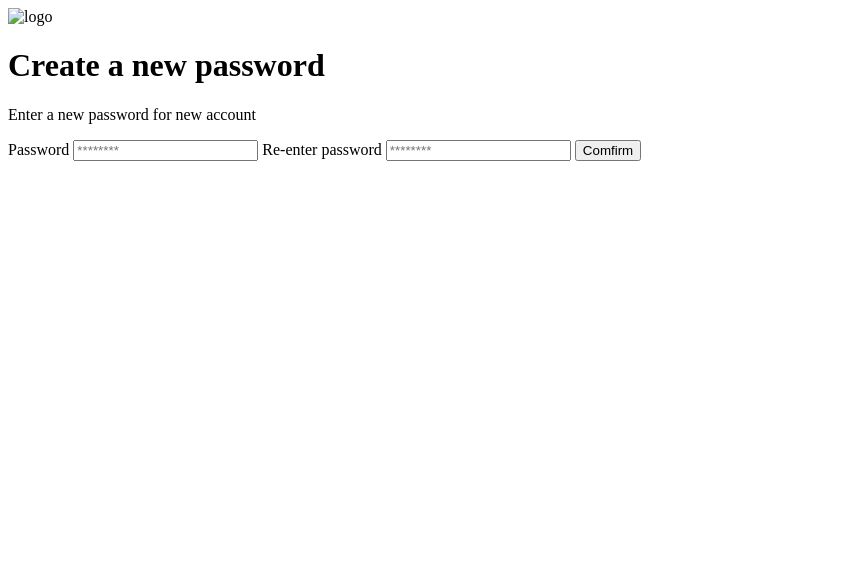
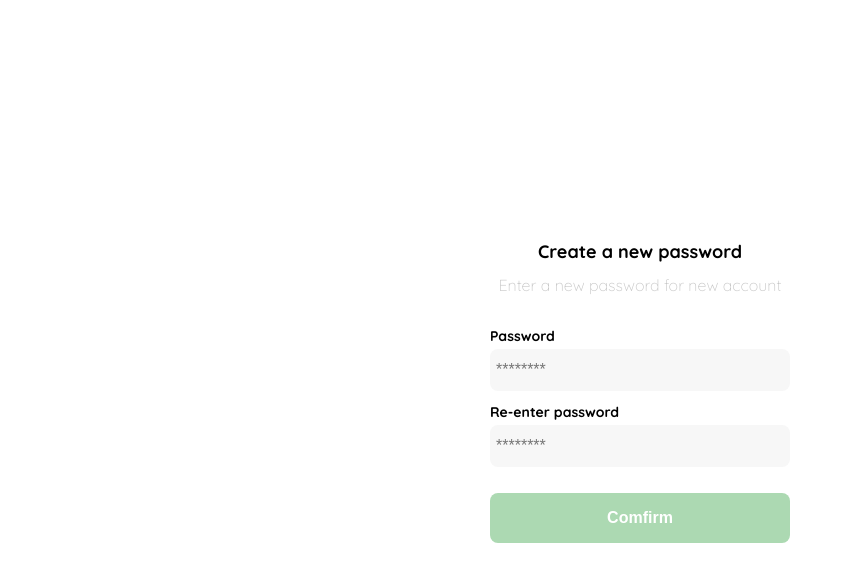
Before and after one commit to MBarronv/18-cursoPracticoHtml-CSS, a plain HTML site: page clase1.html in a window 1280 px wide. Shown: the whole page, without its empty margins (0-845 px from the left). Drawn offline with Linux system fonts and the light colour scheme.

Commit message:
se crea el login con estilos clase1.html

```diff
--- a/clase1.html
+++ b/clase1.html
@@ -5,11 +5,123 @@
     <meta http-equiv="X-UA-Compatible" content="IE=edge">
     <meta name="viewport" content="width=device-width, initial-scale=1.0">
     <title>Document</title>
+
+    <!-- 1.- Se busca en https://fonts.google.com , para la busqueda de la fuente seleccionada
+         2.- Se selecciona una de 300, 500 , 700 y ahi seleccionamos la familia para que la pagina
+             genere el link que podremos usar para pegarlo a nuestra pagina.
+         3.- Se genera dentro del tag de CSS en el selector de body la fuente mediante la regla copiada
+    -->
+    <link rel="preconnect" href="https://fonts.googleapis.com">
+    <link rel="preconnect" href="https://fonts.gstatic.com" crossorigin>
+    <link href="https://fonts.googleapis.com/css2?family=Quicksand:wght@300;500;700&display=swap" rel="stylesheet">
+
+
+    <style>
+
+         /* Escribimos :root para definir las variables globales */
+        :root{
+            --white: #FFFFFF;
+            --black: #000000;
+            --very-light-pink: #C7C7C7;
+            --text-input-field: #F7F7F7;
+            --hospital-green : #ACD9B2;
+            --sm: 14px;
+            --md: 16px;
+            --lg: 18px;
+        }
+
+        body {
+            font-family: 'Quicksand', sans-serif;
+            margin: 0;
+        }
+
+        .login{
+            width: 100%;
+            height: 100vh;
+            display: grid;          /* con grid */
+            place-items: center;    /* y esta prop se centra */
+        }
+
+        /* vamos a generar 3 filas, 1 para titulo,login y boton*/
+        .form-container{
+            display: grid;
+            grid-template-rows: auto 1fr auto; /* auto aqui es la parte superior y los siguientes fr (una fraccion) */
+            width: 300px; /* se pone 300 para que tome encuenta los telefonos */
+        }
+
+        .logo{
+            width: 150px;
+            margin-bottom: 48px;
+            justify-self: center;
+            display: none; /* para que no aparezca en pc */
+        }
+
+        .title{
+            font-size: var(--lg);
+            margin-bottom: 12px;
+            text-align: center;
+        }
+
+        .subtitle{
+            color: var(--very-light-pink);
+            font-size: var(--md);
+            font-weight: 300;
+            margin-top: 0;
+            margin-bottom: 32px;
+            text-align: center;
+        }
+
+        label{
+            font-size: var(--sm);
+            font-weight: bold;
+            margin-bottom: 4px;
+        }
+
+        .input{
+            background-color: var(--text-input-field);
+            border: none;
+            border-radius: 8px;
+            height: 30px;
+            font-size: var(--md);
+            padding: 6px;
+            margin-bottom: 12px;
+        }
+
+        .form{
+            display: flex;
+            flex-direction: column;
+        }
+
+        .primary-button{
+            background-color: var(--hospital-green);
+            border-radius: 8px;
+            border: none;
+            color: var(--white);
+            cursor: pointer; /* para que aparezca la manita */
+            width: 100%;
+            height: 50px;
+            font-size: var(--md);
+            font-weight: bold;
+        }
+
+        .login-button{
+            margin-bottom: 30px;
+            margin-top: 14px;
+        }
+
+
+        @media (max-width: 640px ){
+            .logo {
+                display: block;
+            }
+        }
+    </style>
+
 </head>
 <body>
     <div class="login">
         <div class="form-container">
-            <img src="" alt="logo" class="logo">
+            <img src="logos/logo_yard_sale.svg" alt="logo" class="logo">
             <h1 class="title">Create a new password</h1>
             <p class="subtitle">Enter a new password for new account</p>
             <form action="/" class="form">
```
